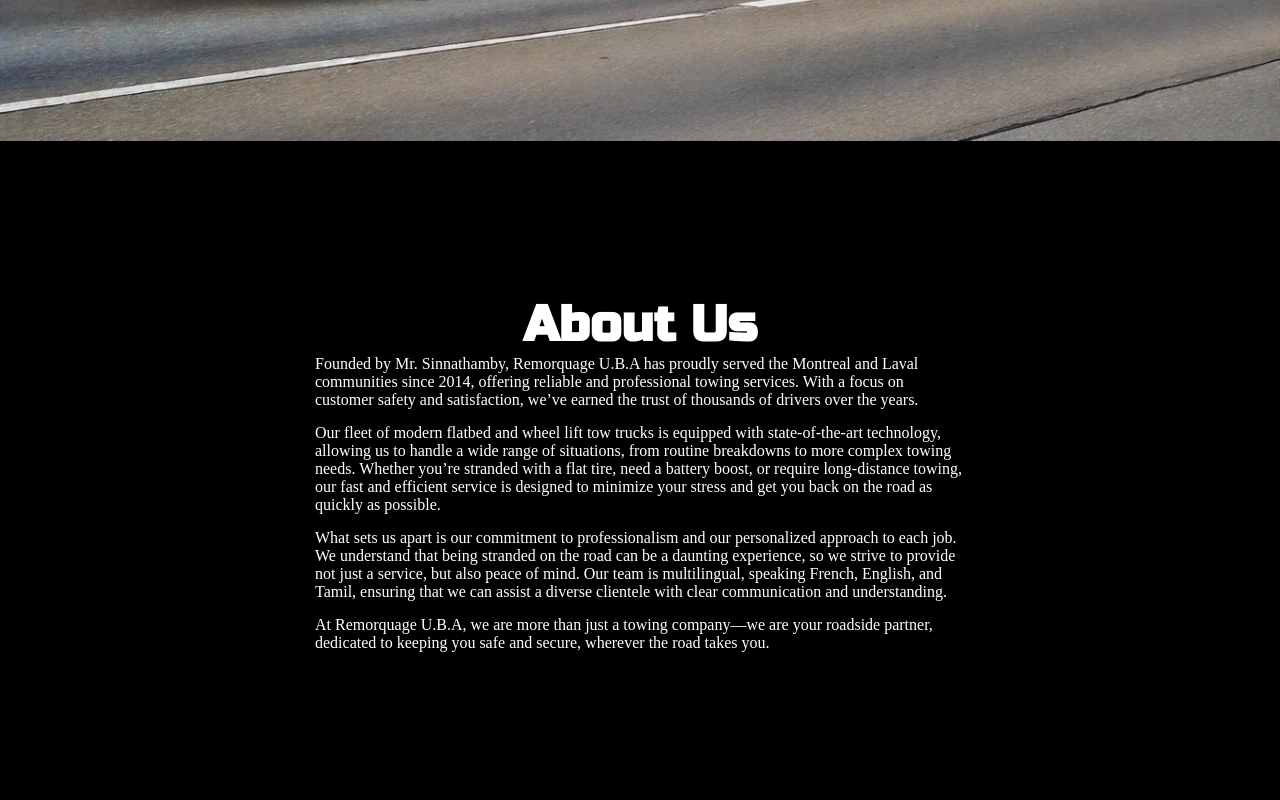
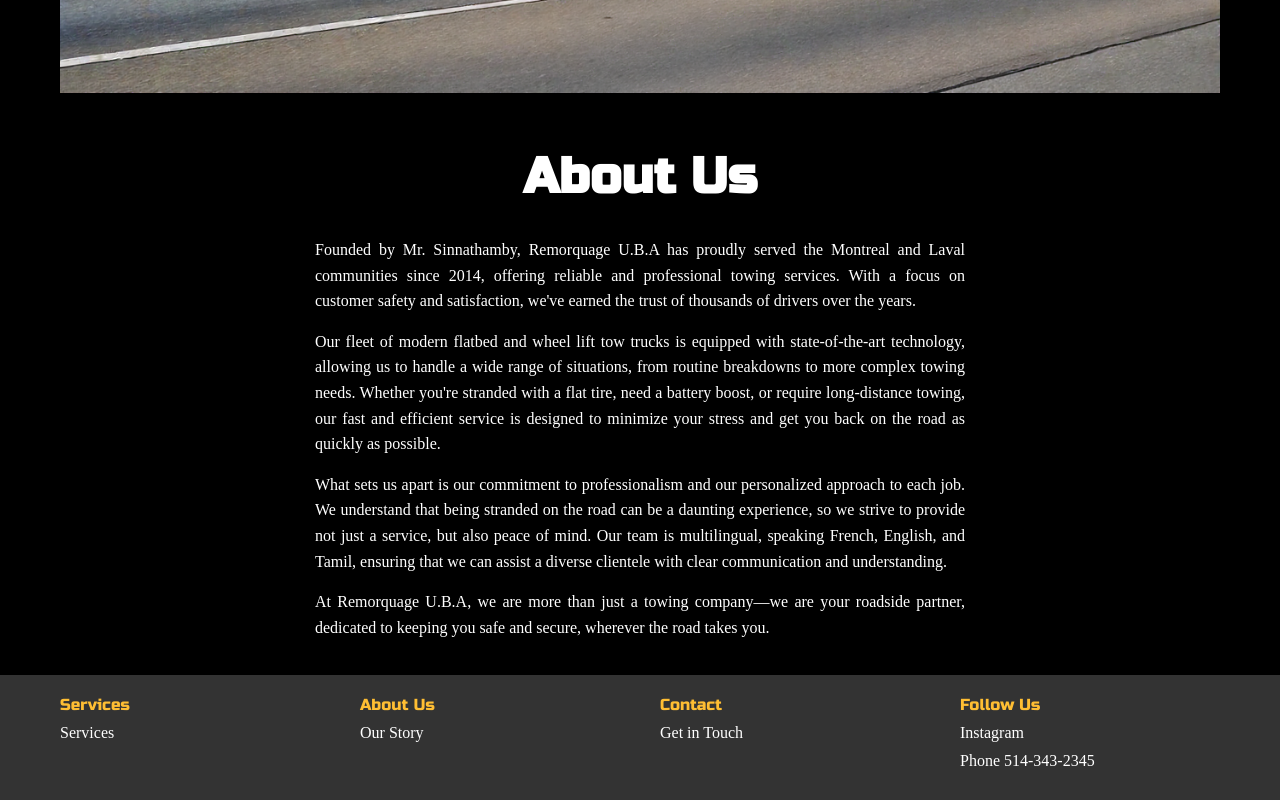
Before and after one commit to TeeCreates/Remorquage-U.B.A, a React (Create React App) app in the folder client/: page /about in a window 1280 px wide. Shown: the part 642-1442 px from the top of the page. Before the commit the page ends 1409 px from the top, so only its background shows below. Built offline with nearby package versions, Linux system fonts and the light colour scheme.

Commit message:
translation

```diff
--- /dev/null
+++ b/client/src/Footer.js
@@ -0,0 +1,91 @@
+
+import styled from "styled-components";
+import React, { useContext } from "react";
+import { LanguageContext } from "./LanguageContext";
+const Footer = () => {
+    const { footerObject } = useContext(LanguageContext);
+    console.log("footer obkec", footerObject)
+  return (
+    <FooterWrapper>
+      <FooterContent>
+        <Column>
+          <Title>{footerObject.services}</Title>
+          <Link href="/services">{footerObject.services}</Link>
+        </Column>
+        <Column>
+          <Title>{footerObject.aboutUs}</Title>
+          <Link href="/about">{footerObject.ourStory}</Link>
+        </Column>
+        <Column>
+          <Title>{footerObject.contact}</Title>
+          <Link href="/contact">{footerObject.getInTouch}</Link>
+        </Column>
+        <Column>
+          <Title>{footerObject.followUs}</Title>
+          <Link href="https://www.instagram.com/remorquageubamtl/" target="_blank" rel="noopener noreferrer">Instagram</Link>
+          <PhoneNumber>{footerObject.phone} 514-343-2345</PhoneNumber>
+        </Column>
+      </FooterContent>
+    </FooterWrapper>
+  );
+};
+
+const FooterWrapper = styled.footer`
+  background-color: #333;
+  color: white;
+  padding: 20px;
+  display: flex;
+  flex-direction: column;
+  align-items: center;
+`;
+
+const FooterContent = styled.div`
+  display: flex;
+  justify-content: space-between;
+  width: 100%;
+  max-width: 1200px;
+  margin-bottom: 10px;
+
+  @media (max-width: 768px) {
+    flex-direction: column;
+    align-items: center;
+  }
+`;
+
+const Column = styled.div`
+  flex: 1;
+  margin: 0 20px;
+
+  @media (max-width: 768px) {
+    margin: 10px 0;
+    display: flex;
+    flex-direction: column;
+    align-items: center;
+  }
+`;
+
+const Title = styled.h3`
+  margin-bottom: 10px;
+`;
+
+const Link = styled.a`
+  color: white;
+  text-decoration: none;
+  margin-bottom: 5px;
+  display: block;
+
+  &:hover {
+    text-decoration: underline;
+  }
+`;
+
+const PhoneNumber = styled.p`
+  margin-top: 10px;
+`;
+
+const Copyright = styled.p`
+  margin-top: 10px;
+  font-size: 14px;
+`;
+
+export default Footer;
--- a/client/src/Home.js
+++ b/client/src/Home.js
@@ -1,12 +1,12 @@
+import React, { useContext } from "react";
 import carbg from "./assets/carbg.jpg";
 import styled, { keyframes } from "styled-components";
 import { Section2 } from "./Section2";
 import { LanguageContext } from "./LanguageContext";
-import { useContext } from "react";
-
+import Footer from "./Footer";
 
 export const Home = () => {
-  const {homePageObject} = useContext(LanguageContext)
+  const { homePageObject } = useContext(LanguageContext);
   return (
     <>
       <SectionWrapper1>
@@ -23,6 +23,7 @@
       </SectionWrapper1>
 
       <Section2 />
+      <Footer />
     </>
   );
 };
@@ -34,10 +35,14 @@
   align-items: center;
   position: relative;
   overflow: hidden;
-width: 100%;
-  @media (max-width: 768px) {
+  width: 100%;
+  padding: 0 20px;
+  box-sizing: border-box;
+
+  @media (max-width: 1024px) {
     flex-direction: column;
-   align-items: flex-start;
+    align-items: center;
+    margin-top: 30px;
   }
 `;
 
@@ -48,7 +53,7 @@
   align-items: flex-start;
   opacity: 0;
   animation: slideIn 1s forwards, fadeIn 1s forwards;
-  margin-left: 100px;
+  max-width: 50%;
 
   @keyframes slideIn {
     from {
@@ -64,8 +69,12 @@
       opacity: 1;
     }
   }
-  @media (max-width: 768px) {
-  margin-left: 20px;
+
+  @media (max-width: 1024px) {
+    max-width: 100%;
+    align-items: center;
+    text-align: center;
+    margin-bottom: 30px;
   }
 `;
 
@@ -74,24 +83,41 @@
   font-size: 50px;
   color: white;
   white-space: nowrap;
+  margin-bottom: 10px;
+
   @media (max-width: 768px) {
     font-size: 30px;
+  }
+
+  @media (max-width: 480px) {
+    font-size: 24px;
+    white-space: normal;
   }
 `;
 
 const H3 = styled.h3`
   font-size: 18px;
   color: white;
+  margin-bottom: 5px;
+
   @media (max-width: 768px) {
     font-size: 15px;
+  }
+
+  @media (max-width: 480px) {
+    font-size: 14px;
   }
 `;
 
 const CarImgWrapper = styled.div`
   position: relative;
   overflow: hidden;
-  @media (max-width: 768px) {
-   align-self: center;
+  max-width: 50%;
+
+  @media (max-width: 1024px) {
+    max-width: 100%;
+    display: flex;
+    justify-content: center;
   }
 `;
 
@@ -108,8 +134,15 @@
   max-height: 90vh;
   width: auto;
   animation: ${slideFromRight} 1s forwards;
+
+  @media (max-width: 1024px) {
+    max-height: 60vh;
+    width: 100%;
+    object-fit: contain;
+  }
+
   @media (max-width: 768px) {
-    max-height: 70vh;
+    max-height: 50vh;
   }
 `;
 
--- a/client/src/LanguageContext.js
+++ b/client/src/LanguageContext.js
@@ -1,4 +1,4 @@
-import { createContext , useState} from "react";
+import { createContext , useState, useEffect} from "react";
 
 // Step 1 : Creating the Navbar Context
 export const LanguageContext = createContext()
@@ -95,13 +95,86 @@
 
 }
 
+const aboutUsObject = {
+    en: {
+      title: "About Us",
+      p1: "Founded by Mr. Sinnathamby, Remorquage U.B.A has proudly served the Montreal and Laval communities since 2014, offering reliable and professional towing services. With a focus on customer safety and satisfaction, we've earned the trust of thousands of drivers over the years.",
+      p2: "Our fleet of modern flatbed and wheel lift tow trucks is equipped with state-of-the-art technology, allowing us to handle a wide range of situations, from routine breakdowns to more complex towing needs. Whether you're stranded with a flat tire, need a battery boost, or require long-distance towing, our fast and efficient service is designed to minimize your stress and get you back on the road as quickly as possible.",
+      p3: "What sets us apart is our commitment to professionalism and our personalized approach to each job. We understand that being stranded on the road can be a daunting experience, so we strive to provide not just a service, but also peace of mind. Our team is multilingual, speaking French, English, and Tamil, ensuring that we can assist a diverse clientele with clear communication and understanding.",
+      p4: "At Remorquage U.B.A, we are more than just a towing company—we are your roadside partner, dedicated to keeping you safe and secure, wherever the road takes you."
+    },
+    fr: {
+      title: "À Propos de Nous",
+      p1: "Fondé par M. Sinnathamby, Remorquage U.B.A dessert fièrement les communautés de Montréal et de Laval depuis 2014, offrant des services de remorquage fiables et professionnels. En mettant l'accent sur la sécurité et la satisfaction des clients, nous avons gagné la confiance de milliers de conducteurs au fil des ans.",
+      p2: "Notre flotte de dépanneuses modernes à plateau et à relevage de roues est équipée de technologies de pointe, nous permettant de gérer une large gamme de situations, des pannes de routine aux besoins de remorquage plus complexes. Que vous soyez en panne avec un pneu crevé, que vous ayez besoin d'un boost de batterie ou que vous nécessitiez un remorquage longue distance, notre service rapide et efficace est conçu pour minimiser votre stress et vous remettre sur la route le plus rapidement possible.",
+      p3: "Ce qui nous distingue, c'est notre engagement envers le professionnalisme et notre approche personnalisée pour chaque intervention. Nous comprenons que se retrouver en panne sur la route peut être une expérience intimidante, c'est pourquoi nous nous efforçons de fournir non seulement un service, mais aussi une tranquillité d'esprit. Notre équipe est multilingue, parlant français, anglais et tamoul, ce qui nous permet d'assister une clientèle diversifiée avec une communication claire et une bonne compréhension.",
+      p4: "Chez Remorquage U.B.A, nous sommes plus qu'une simple entreprise de remorquage - nous sommes votre partenaire routier, dévoué à assurer votre sécurité, où que la route vous mène."
+    }
+  };
 
+  const contactObject = {
+    en: {
+      title: "Contact Us",
+      name: "Name",
+      email: "Email",
+      message: "Message",
+      send: "Send",
+      namePlaceholder: "Enter your name",
+      emailPlaceholder: "Enter your email",
+      messagePlaceholder: "Enter your message",
+    },
+    fr: {
+      title: "Contactez-nous",
+      name: "Nom",
+      email: "Courriel",
+      message: "Message",
+      send: "Envoyer",
+      namePlaceholder: "Entrez votre nom",
+      emailPlaceholder: "Entrez votre courriel",
+      messagePlaceholder: "Entrez votre message",
+    }
+  };
+
+  const footerObject = {
+    en: {
+      services: "Services",
+      aboutUs: "About Us",
+      ourStory: "Our Story",
+      contact: "Contact",
+      getInTouch: "Get in Touch",
+      support: "Support",
+      faqs: "FAQs",
+      followUs: "Follow Us",
+      phone: "Phone",
+      allRightsReserved: "All rights reserved."
+    },
+    fr: {
+      services: "Services",
+      aboutUs: "À propos de nous",
+      ourStory: "Notre histoire",
+      contact: "Contact",
+      getInTouch: "Contactez-nous",
+      support: "Support",
+      followUs: "Suivez-nous",
+      phone: "Téléphone",
+      allRightsReserved: "Tous droits réservés."
+    }
+  };
 
 // step 2 : creat a provider component
 export const LanguageProvider = ({children}) =>{
-    const [language, setLanguage] = useState("en");
+    const [language, setLanguage] = useState(() => {
+        return localStorage.getItem('language') || "en";
+      });
 
 
+      useEffect(() => {
+        localStorage.setItem('language', language);
+      }, [language]);
+
+      const changeLanguage = (newLanguage) => {
+        setLanguage(newLanguage);
+      };
 
     return (
 
@@ -111,8 +184,12 @@
     setLanguage,
 navbarObject: navbarObject[language],  // test
 homePageObject: homePageObject[language],
-ourServicesObject: ourServicesObject[language]}
-}
+ourServicesObject: ourServicesObject[language],
+aboutUsObject: aboutUsObject[language],  // Add this line,
+contactObject: contactObject[language],
+footerObject: footerObject[language],
+changeLanguage,
+}}
 >
     {children}
    </LanguageContext.Provider>
--- a/client/src/Navbar.js
+++ b/client/src/Navbar.js
@@ -4,11 +4,10 @@
 import { MdClose } from "react-icons/md";
 import { LanguageContext } from "./LanguageContext";
 
-
 const Navbar = () => {
   const [activeLink, setActiveLink] = useState(window.location.pathname);
   const [menuOpen, setMenuOpen] = useState(false);
-  const {navbarObject, setLanguage, language} = useContext(LanguageContext)
+  const { navbarObject, setLanguage, language } = useContext(LanguageContext);
 
   useEffect(() => {
     setActiveLink(window.location.pathname);
@@ -18,18 +17,18 @@
     setActiveLink(path);
     window.location.href = path;
     setMenuOpen(false);
-    document.body.style.overflowX = ""; // Reset overflow-x when menu is closed
+    document.body.style.overflowX = "";
   };
 
   const toggleMenu = () => {
     setMenuOpen(!menuOpen);
-    document.body.style.overflowX = menuOpen ? "" : "hidden"; // Toggle overflow-x
+    document.body.style.overflowX = menuOpen ? "" : "hidden";
   };
 
   useEffect(() => {
     const handleResize = () => {
       setMenuOpen(false);
-      document.body.style.overflowX = ""; // Reset overflow-x on resize
+      document.body.style.overflowX = "";
     };
 
     window.addEventListener("resize", handleResize);
@@ -37,10 +36,6 @@
       window.removeEventListener("resize", handleResize);
     };
   }, []);
-  console.log(language, "this is the language set")
-  //
-console.log("testing accessing navbarobject", navbarObject["home"])
-
 
   return (
     <NavbarWrapper>
@@ -59,7 +54,7 @@
           onClick={() => handleNavigation("/")}
           className={activeLink === "/" ? "active" : ""}
         >
-            {navbarObject.home}
+          {navbarObject.home}
         </Button>
         <Button
           onClick={() => handleNavigation("/services")}
@@ -71,21 +66,30 @@
           onClick={() => handleNavigation("/about")}
           className={activeLink === "/about" ? "active" : ""}
         >
-              {navbarObject.about}
+          {navbarObject.about}
         </Button>
         <Button
           onClick={() => handleNavigation("/contact")}
           className={activeLink === "/contact" ? "active" : ""}
         >
-           {navbarObject.contact}
+          {navbarObject.contact}
         </Button>
-        <Button onClick={()=> setLanguage("en")}>En</Button>
-        <Button onClick={()=> setLanguage("fr")}>Fr</Button>
+        <LanguageButton
+          onClick={() => setLanguage("en")}
+          className={language === "en" ? "active" : ""}
+        >
+          En
+        </LanguageButton>
+        <LanguageButton
+          onClick={() => setLanguage("fr")}
+          className={language === "fr" ? "active" : ""}
+        >
+          Fr
+        </LanguageButton>
       </NavLinks>
     </NavbarWrapper>
   );
 };
-
 
 
 const NavbarWrapper = styled.div`
@@ -183,4 +187,11 @@
   }
 `;
 
+const LanguageButton = styled(Button)`
+  &.active {
+    background-position: left bottom;
+    color: black;
+  }
+`;
+
 export default Navbar;
--- a/client/src/index.js
+++ b/client/src/index.js
@@ -4,12 +4,14 @@
 import reportWebVitals from './reportWebVitals';
 import { GlobalStyle } from './GlobalStyle';
 import { LanguageProvider } from './LanguageContext';
+
 const root = ReactDOM.createRoot(document.getElementById('root'));
 root.render(
   <React.StrictMode>
       <GlobalStyle/>
       <LanguageProvider>
     <App />
+
     </LanguageProvider>
   </React.StrictMode>
 );
--- a/client/src/pages/About.js
+++ b/client/src/pages/About.js
@@ -1,16 +1,17 @@
-import React, { useState, useEffect } from "react";
+import React, { useState, useEffect, useContext } from "react";
 import styled from "styled-components";
 import CircularProgress from "@mui/material/CircularProgress";
-import  TextMessage from "../TextMessage";
-import landscape from "../assets/landscape.png"
+import TextMessage from "../TextMessage";
+import landscape from "../assets/landscape.png";
+import { LanguageContext } from "../LanguageContext";
+import Footer from "../Footer";
+
 const About = () => {
   const [loading, setLoading] = useState(true);
+  const { aboutUsObject } = useContext(LanguageContext);
 
   useEffect(() => {
-    // Set loading to false when component mounts
     setLoading(false);
-
-    // Cleanup function to perform actions when component unmounts
     return () => {
       // Add cleanup code here if needed
     };
@@ -24,27 +25,22 @@
         </LoadingContainer>
       ) : (
         <>
-        < BackgroundImg src={landscape} alt="" />
+        <Wrapper>
+          <BackgroundImg src={landscape} alt="" />
           <AboutUs>
-
-        <H1>
-About Us
-    </H1>
+            <H1>{aboutUsObject.title}</H1>
             <AboutDescription>
-<P>Founded by Mr. Sinnathamby, Remorquage U.B.A has proudly served the Montreal and Laval communities since 2014, offering reliable and professional towing services. With a focus on customer safety and satisfaction, we’ve earned the trust of thousands of drivers over the years.</P>
-<P>Our fleet of modern flatbed and wheel lift tow trucks is equipped with state-of-the-art technology, allowing us to handle a wide range of situations, from routine breakdowns to more complex towing needs. Whether you’re stranded with a flat tire, need a battery boost, or require long-distance towing, our fast and efficient service is designed to minimize your stress and get you back on the road as quickly as possible.
-</P>
-<P>What sets us apart is our commitment to professionalism and our personalized approach to each job. We understand that being stranded on the road can be a daunting experience, so we strive to provide not just a service, but also peace of mind. Our team is multilingual, speaking French, English, and Tamil, ensuring that we can assist a diverse clientele with clear communication and understanding.
-</P>
-<P>At Remorquage U.B.A, we are more than just a towing company—we are your roadside partner, dedicated to keeping you safe and secure, wherever the road takes you.</P>
-
-
-
+              <P>{aboutUsObject.p1}</P>
+              <P>{aboutUsObject.p2}</P>
+              <P>{aboutUsObject.p3}</P>
+              <P>{aboutUsObject.p4}</P>
             </AboutDescription>
-
           </AboutUs>
+        </Wrapper>
+        <Footer />
         </>
       )}
+
     </>
   );
 };
@@ -60,14 +56,21 @@
   align-items: center;
 `;
 
-
-export default About;
+const Wrapper = styled.div`
+  width: 100%;
+  max-width: 1200px;
+  margin: 0 auto;
+  padding: 20px;
+  box-sizing: border-box;
+`;
 
 const H1 = styled.h1`
   font-weight: bolder;
   font-size: 50px;
   color: white;
-  white-space: nowrap;
+  text-align: center;
+  margin-bottom: 30px;
+
   @media (max-width: 768px) {
     font-size: 30px;
   }
@@ -78,21 +81,30 @@
   flex-direction: column;
   align-items: center;
   margin-top: 50px;
-padding: 100px;
-`
+`;
 
 const AboutDescription = styled.div`
-width: 650px;
+  width: 100%;
+  max-width: 650px;
   display: flex;
   flex-direction: column;
-
-
-`
+`;
 
 const BackgroundImg = styled.img`
   width: 100%;
-`
+  height: auto;
+  object-fit: cover;
+`;
 
 const P = styled.p`
   margin-bottom: 15px;
-`
+  line-height: 1.6;
+  color: white;
+  text-align: justify;
+
+  @media (max-width: 768px) {
+    font-size: 14px;
+  }
+`;
+
+export default About;
--- a/client/src/pages/Contact.js
+++ b/client/src/pages/Contact.js
@@ -1,13 +1,15 @@
-import React, { useState, useEffect } from "react";
+import React, { useState, useEffect, useContext } from "react";
 import styled from "styled-components";
 import CircularProgress from "@mui/material/CircularProgress";
 import contact from "../assets/contact.png";
+import Footer from "../Footer";
+import { LanguageContext } from "../LanguageContext"; // Adjust the import path as necessary
 
 const Contact = () => {
   const [loading, setLoading] = useState(true);
+  const { contactObject } = useContext(LanguageContext);
 
   useEffect(() => {
-    // Set loading to false when component mounts
     setLoading(false);
   }, []);
 
@@ -18,25 +20,29 @@
           <CircularProgress style={{ color: "#FFBE33", zIndex: "99" }} />
         </LoadingContainer>
       ) : (
+        <>
           <Wrapper>
             <Image src={contact} alt="Contact" />
             <FormWrapper>
               <Form id="contact-form">
-              <H1>Contact Us</H1>
-              <Label>Name</Label>
-              <Input type="text" name="user_name" />
-              <Label>Email</Label>
-              <Input type="email" name="user_email" />
-              <Label>Message</Label>
-              <Textarea name="message" />
-              <SubmitButton type="submit" value="Send" />
+                <H1>{contactObject.title}</H1>
+                <Label>{contactObject.name}</Label>
+                <Input type="text" name="user_name" placeholder={contactObject.namePlaceholder} />
+                <Label>{contactObject.email}</Label>
+                <Input type="email" name="user_email" placeholder={contactObject.emailPlaceholder} />
+                <Label>{contactObject.message}</Label>
+                <Textarea name="message" placeholder={contactObject.messagePlaceholder} />
+                <SubmitButton type="submit" value={contactObject.send} />
               </Form>
             </FormWrapper>
           </Wrapper>
+          <Footer />
+        </>
       )}
     </>
   );
 };
+
 
 const LoadingContainer = styled.div`
   position: fixed;
--- a/client/src/pages/Services.js
+++ b/client/src/pages/Services.js
@@ -15,6 +15,7 @@
 import Loading from "./Loading";
 import TextMessage from "../TextMessage";
 import { LanguageContext } from "../LanguageContext";
+import Footer from "../Footer";
 
 const Services = () => {
   const [loading, setLoading] = useState(true);
@@ -111,6 +112,7 @@
 
         </Wrapper>
       )}
+      <Footer/>
     </>
   );
 };
```
Lines whose indentation alone changed are shown as unchanged.
